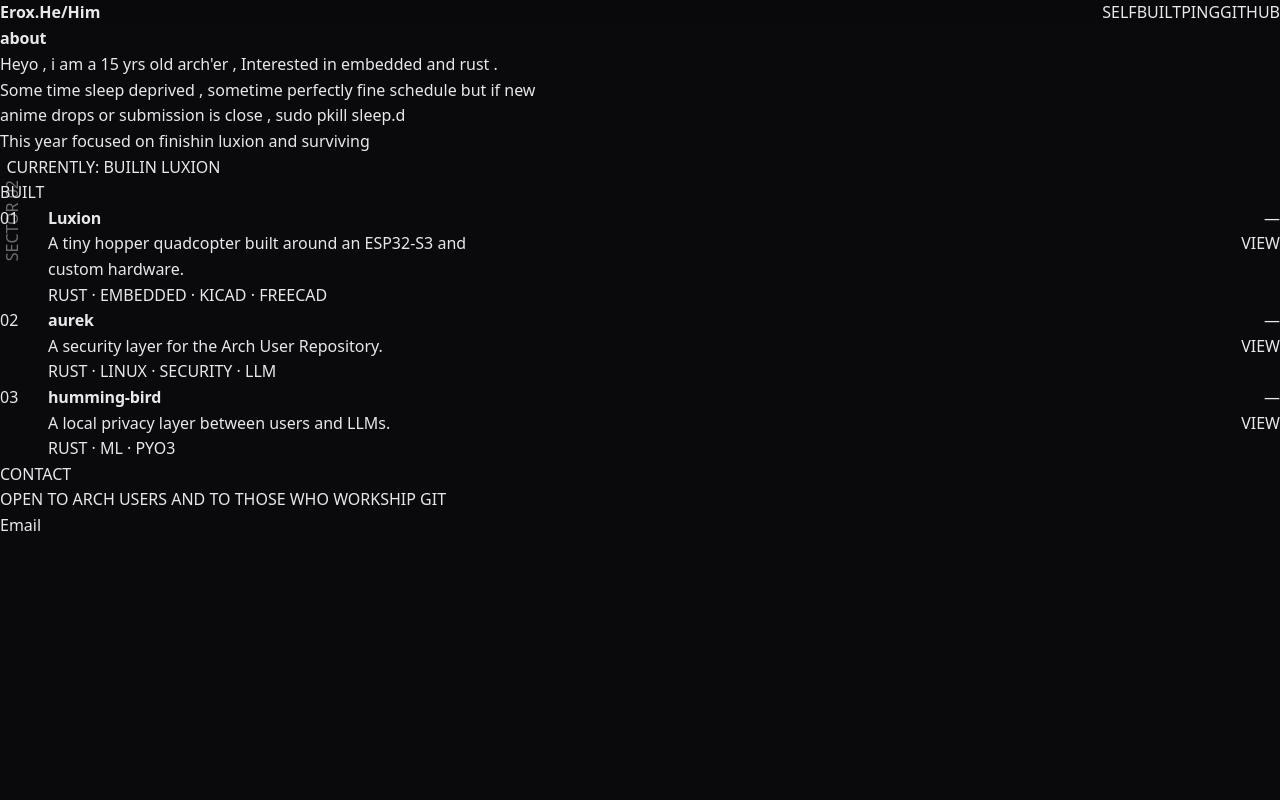
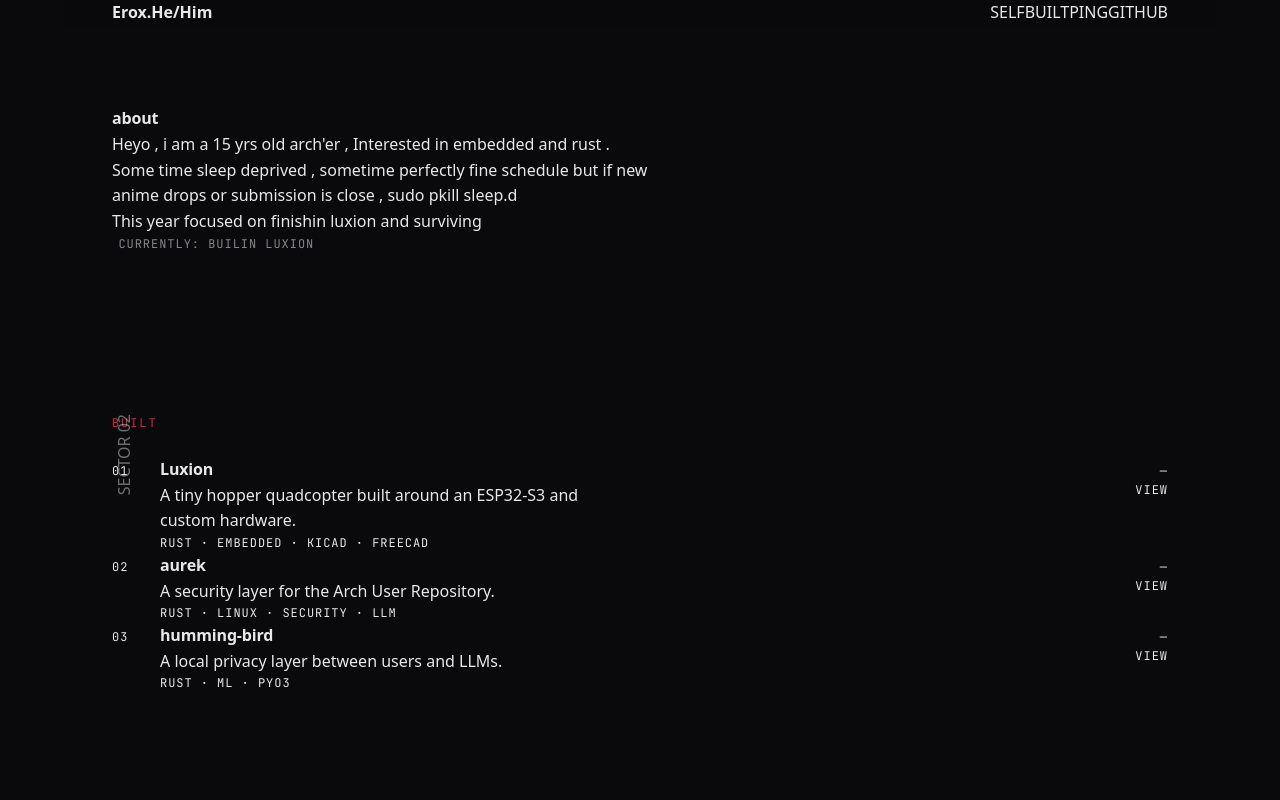
Before and after one commit to Erox-02/portfolio, a React (Vite) app: page / in a window 1280 px wide. Shown: the top 800 px of the page. Built offline with nearby package versions, Linux system fonts and the light colour scheme.

Commit message:
fixed the vars as old css had too many vars on root also minimized the ui comp section

```diff
--- a/src/styles/global.css
+++ b/src/styles/global.css
@@ -22,74 +22,41 @@ body {
   -webkit-font-smoothing: antialiased;
 }
 
-img,
-svg,
-video {
-  display: block;
-  max-width: 100%;
-}
+img, svg, video { display: block; max-width: 100%; }
+button { font: inherit; color: inherit; background: none; border: 0; cursor: pointer; }
+a { color: inherit; text-decoration: none; }
+ul, ol { list-style: none; padding: 0; }
 
-button {
-  font: inherit;
-  color: inherit;
-  background: none;
-  border: 0;
-  cursor: pointer;
-}
+::selection { background: var(--red); color: var(--fg); }
 
-a {
-  color: inherit;
-  text-decoration: none;
-}
-
-ul,
-ol {
-  list-style: none;
-  padding: 0;
-}
-
-::selection {
-  background: var(--accent);
-  color: var(--fg);
-}
-
-#root {
-  min-height: 100dvh;
-  display: flex;
-  flex-direction: column;
-}
+#root { min-height: 100dvh; display: flex; flex-direction: column; }
 
 .container {
   width: 100%;
-  max-width: var(--container);
+  max-width: 72rem;
   margin-inline: auto;
-  padding-inline: var(--gutter);
+  padding-inline: clamp(1.25rem, 4vw, 3rem);
 }
 
-section {
-  padding-block: var(--section-y);
-}
-
-section[id] {
-  scroll-margin-top: var(--sp-8);
-}
+section { padding-block: clamp(4rem, 10vh, 8rem); }
+section[id] { scroll-margin-top: 2rem; }
 
 .mono {
-  font-family: var(--font-mono);
-  font-size: var(--fs-xs);
-  letter-spacing: var(--tracking-wide);
+  font-family: var(--mono);
+  font-size: 0.75rem;
+  letter-spacing: 0.08em;
   text-transform: uppercase;
-  color: var(--fg-muted);
+  color: var(--dim);
 }
 
 .sec-label {
-  font-family: var(--font-mono);
-  font-size: var(--fs-xs);
-  letter-spacing: var(--tracking-wider);
+  font-family: var(--mono);
+  font-size: 0.75rem;
+  letter-spacing: 0.16em;
   text-transform: uppercase;
-  color: var(--accent);
+  color: var(--red);
   display: block;
-  margin-bottom: var(--sp-6);
+  margin-bottom: 1.5rem;
 }
 
 .bar {
```
